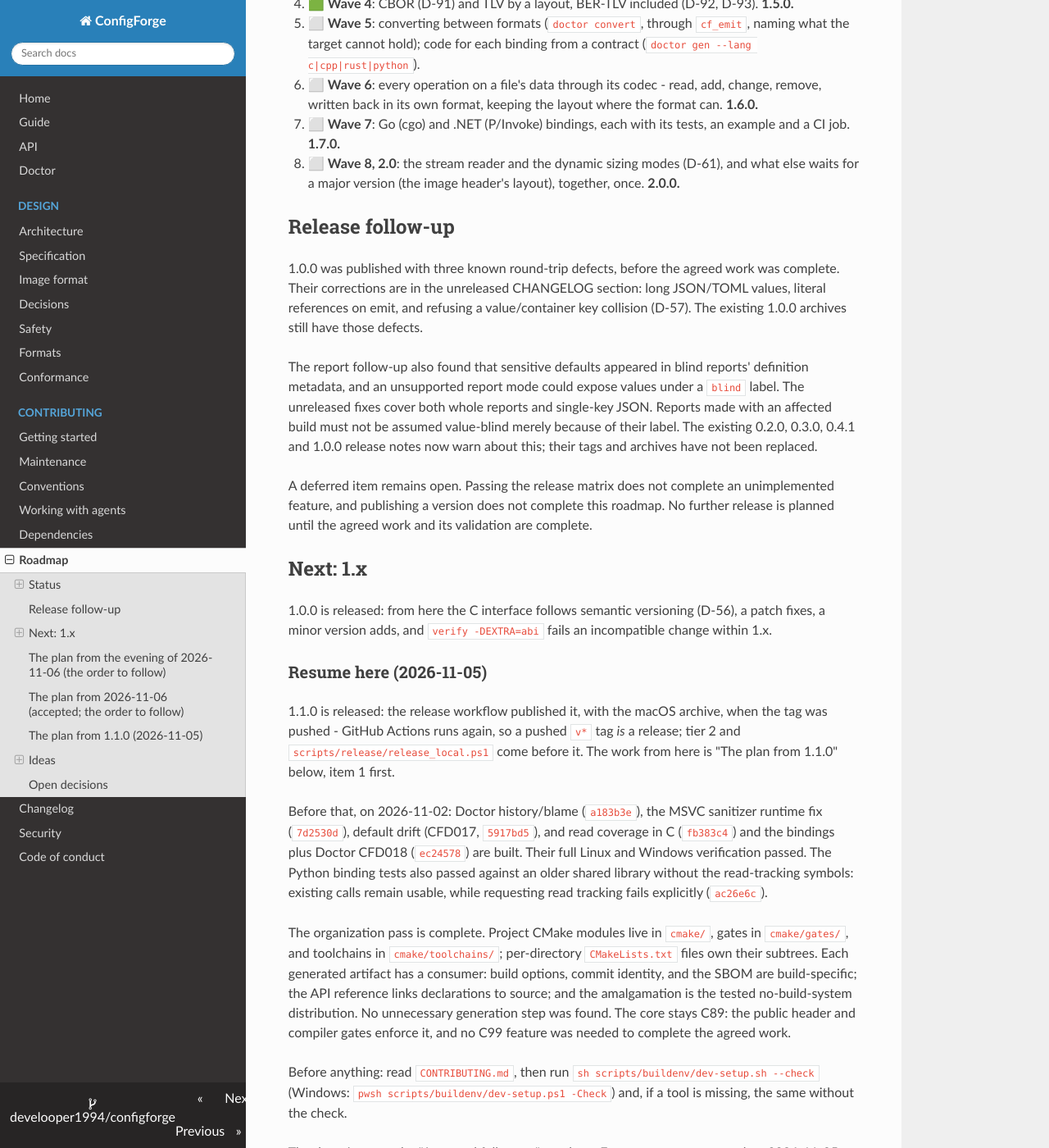
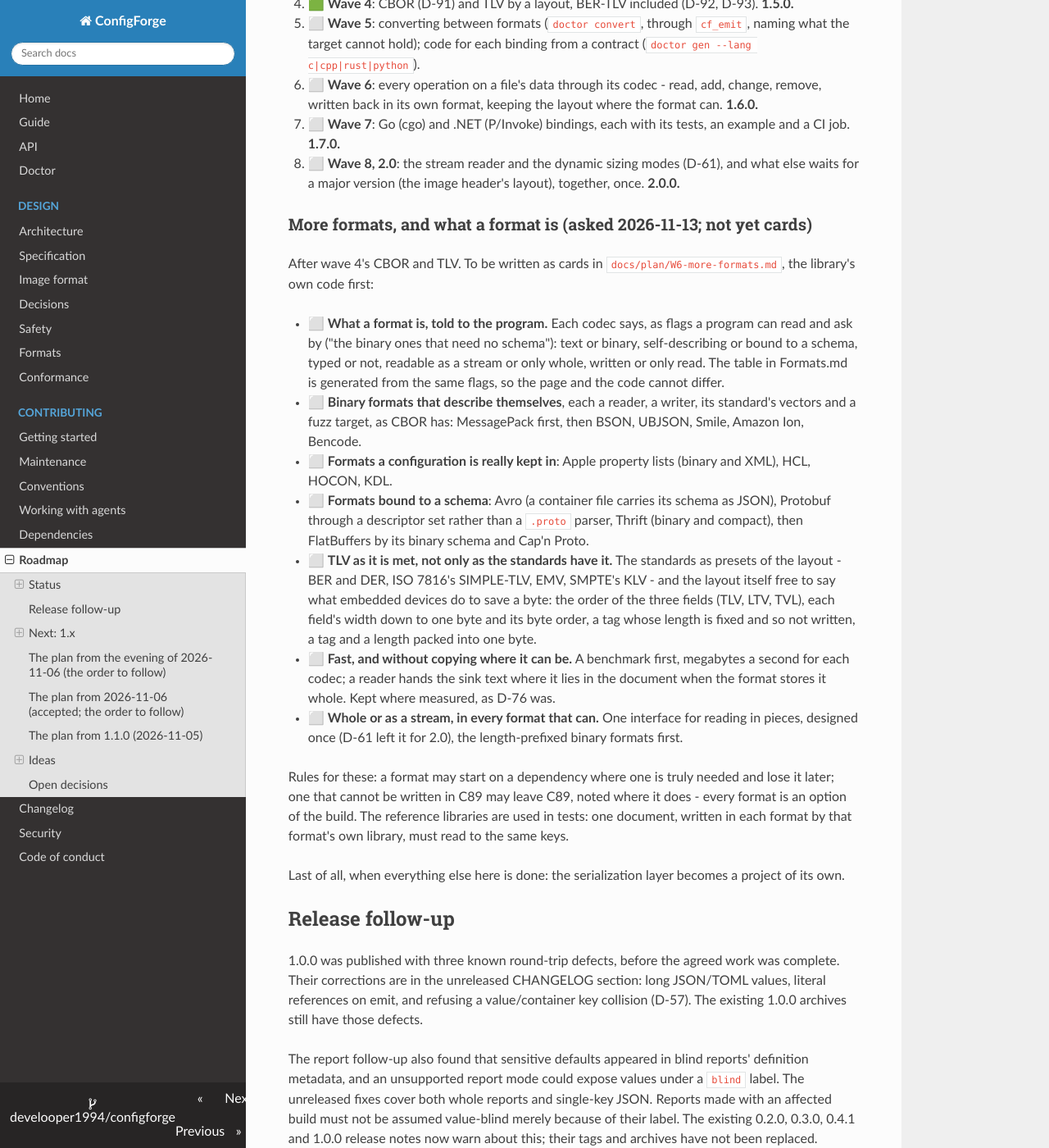
Before and after one commit to develooper1994/configforge, an MkDocs documentation site: the page built from docs/Roadmap.md, in a window 1280 px wide and 1400 px high, scrolled down 3346 px. Shown: the whole window at 82% size. Built offline with MkDocs 1.6.1, drawn with Linux system fonts in a browser that asks for light colours.

Commit message:
More formats, and what a format is: asked for, in the Roadmap
Binary formats beside CBOR, the formats a configuration is kept in, the ones bound to a schema, TLV as embedded devices write it, the categories of a format as flags a program can read, speed measured first, a stream in every format that can - and the serialization layer as its own project once all else is done. Not yet cards.

```diff
--- a/docs/Roadmap.md
+++ b/docs/Roadmap.md
@@ -139,6 +139,50 @@ short keeps its branch, unmerged, and says so here.
 8. ⬜ **Wave 8, 2.0**: the stream reader and the dynamic sizing modes
    (D-61), and what else waits for a major version (the image header's
    layout), together, once. **2.0.0.**
+
+### More formats, and what a format is (asked 2026-11-13; not yet cards)
+
+After wave 4's CBOR and TLV. To be written as cards in
+`docs/plan/W6-more-formats.md`, the library's own code first:
+
+* ⬜ **What a format is, told to the program.** Each codec says, as
+  flags a program can read and ask by ("the binary ones that need no
+  schema"): text or binary, self-describing or bound to a schema, typed
+  or not, readable as a stream or only whole, written or only read. The
+  table in Formats.md is generated from the same flags, so the page and
+  the code cannot differ.
+* ⬜ **Binary formats that describe themselves**, each a reader, a
+  writer, its standard's vectors and a fuzz target, as CBOR has:
+  MessagePack first, then BSON, UBJSON, Smile, Amazon Ion, Bencode.
+* ⬜ **Formats a configuration is really kept in**: Apple property
+  lists (binary and XML), HCL, HOCON, KDL.
+* ⬜ **Formats bound to a schema**: Avro (a container file carries its
+  schema as JSON), Protobuf through a descriptor set rather than a
+  `.proto` parser, Thrift (binary and compact), then FlatBuffers by its
+  binary schema and Cap'n Proto.
+* ⬜ **TLV as it is met, not only as the standards have it.** The
+  standards as presets of the layout - BER and DER, ISO 7816's
+  SIMPLE-TLV, EMV, SMPTE's KLV - and the layout itself free to say what
+  embedded devices do to save a byte: the order of the three fields
+  (TLV, LTV, TVL), each field's width down to one byte and its byte
+  order, a tag whose length is fixed and so not written, a tag and a
+  length packed into one byte.
+* ⬜ **Fast, and without copying where it can be.** A benchmark first,
+  megabytes a second for each codec; a reader hands the sink text where
+  it lies in the document when the format stores it whole. Kept where
+  measured, as D-76 was.
+* ⬜ **Whole or as a stream, in every format that can.** One interface
+  for reading in pieces, designed once (D-61 left it for 2.0), the
+  length-prefixed binary formats first.
+
+Rules for these: a format may start on a dependency where one is truly
+needed and lose it later; one that cannot be written in C89 may leave
+C89, noted where it does - every format is an option of the build. The
+reference libraries are used in tests: one document, written in each
+format by that format's own library, must read to the same keys.
+
+Last of all, when everything else here is done: the serialization
+layer becomes a project of its own.
 
 ## Release follow-up
 
```
